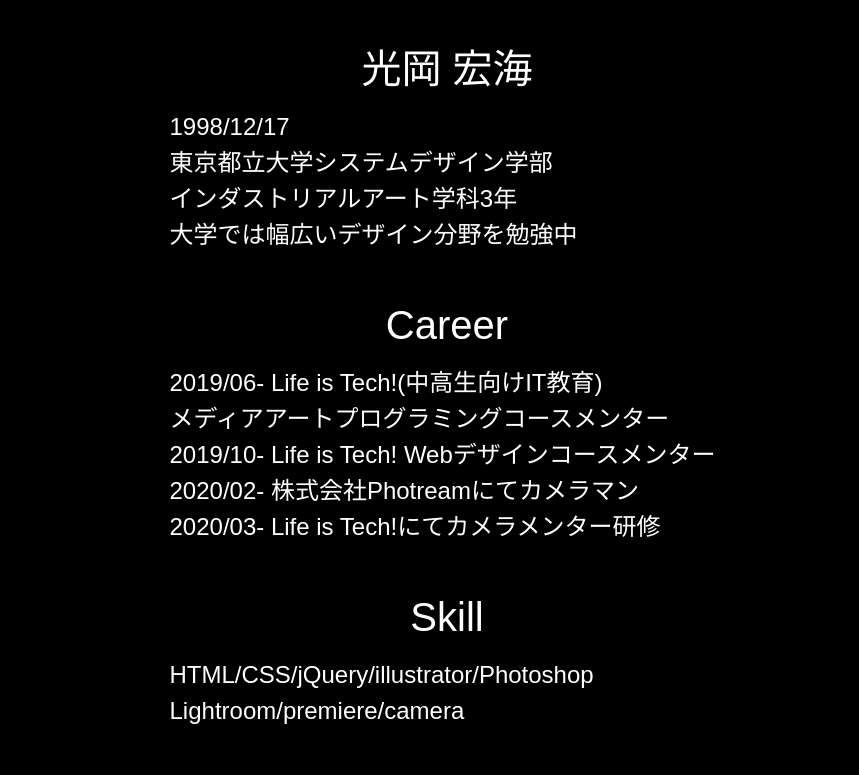
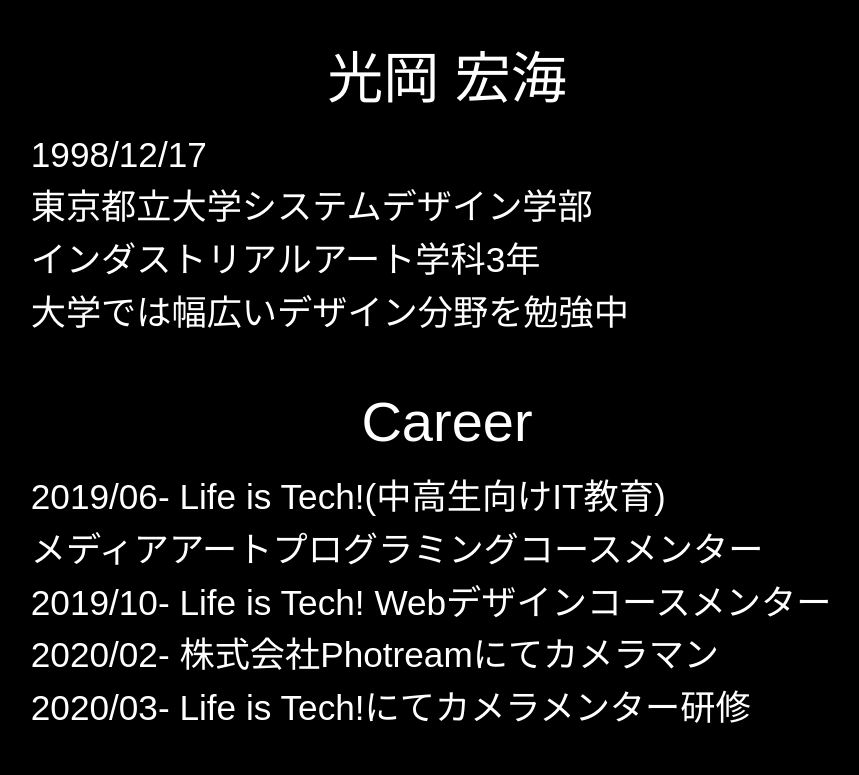
Before and after one commit to hiromi-mitsuoka/portfolio-hiromi-mitsuoka, a plain HTML site: page index.html in a window 1280 px wide. Shown: the part 864-1639 px from the top of the page, without its empty margins (193-1052 px from the left). Drawn offline with nearby package versions, Linux system fonts and the light colour scheme; animation ran at ten frames a second.

Commit message:
responsive01

```diff
--- a/css/styles.css
+++ b/css/styles.css
@@ -30,17 +30,17 @@ header img{
   background-color: red;
 }
 .heading{
-  font-size: 4rem;
+  font-size: 2.0rem;
 }
 .heading02{
-  font-size: 2.5rem;
+  font-size: 1.5rem;
 }
 .info-box{
   display: block;
   margin: 0 auto;
 }
 .about p{
-  font-size: 1.5rem;
+  font-size: 0.7rem;
   text-align: justify;
   text-justify: inter-ideograph;
 }
@@ -57,13 +57,53 @@ header img{
  /* No media query for `xs` since this is the default in Bootstrap */
 
 /* // Small devices (landscape phones, 576px and up) */
-@media (min-width: 576px) { ... }
+@media (min-width: 576px) {
+  .heading{
+  font-size: 2.5rem;
+}
+.heading02{
+  font-size: 2.0rem;
+}
+.about p{
+  font-size: 1.0rem;
+}
+}
 
 /* // Medium devices (tablets, 768px and up) */
-@media (min-width: 768px) { ... }
+@media (min-width: 768px) {
+  .heading{
+  font-size: 3rem;
+}
+.heading02{
+  font-size: 2.5rem;
+}
+.about p{
+  font-size: 1.4rem;
+}
+}
 
 /* // Large devices (desktops, 992px and up) */
-@media (min-width: 992px) { ... }
+@media (min-width: 992px) {
+  .heading{
+  font-size: 3.5rem;
+}
+.heading02{
+  font-size: 3.0rem;
+}
+.about p{
+  font-size: 1.8rem;
+}
+}
 
 /* // Extra large devices (large desktops, 1200px and up) */
-@media (min-width: 1200px) { ... }
+@media (min-width: 1200px) {
+  .heading{
+  font-size: 4rem;
+}
+.heading02{
+  font-size: 3.5rem;
+}
+.about p{
+  font-size: 2.2rem;
+}
+}
--- a/index.html
+++ b/index.html
@@ -26,7 +26,7 @@
     <h1 class="heading mb-5">About</h1>
     <div class="about-contents">
       <h2 class="heading02 text-center mb-3">光岡 宏海</h2>
-      <div class="info-box w-50  mb-5">
+      <div class="info-box w-75  mb-5">
         <p>
           1998/12/17<br>
           東京都立大学システムデザイン学部<br>
@@ -36,7 +36,7 @@
     </div>
     <div class="about-contents">
       <h2 class="heading02 text-center mb-3">Career</h2>
-      <div class="info-box w-50  mb-5">
+      <div class="info-box w-75  mb-5">
         <p>
             2019/06- Life is Tech!(中高生向けIT教育)<br>
             メディアアートプログラミングコースメンター<br>
@@ -47,7 +47,7 @@
     </div>
     <div class="about-contents">
       <h2 class="heading02 text-center mb-3">Skill</h2>
-      <div class="info-box w-50  mb-5">
+      <div class="info-box w-75  mb-5">
         <p>
           HTML/CSS/jQuery/illustrator/Photoshop<br>
           Lightroom/premiere/camera</p>
```
